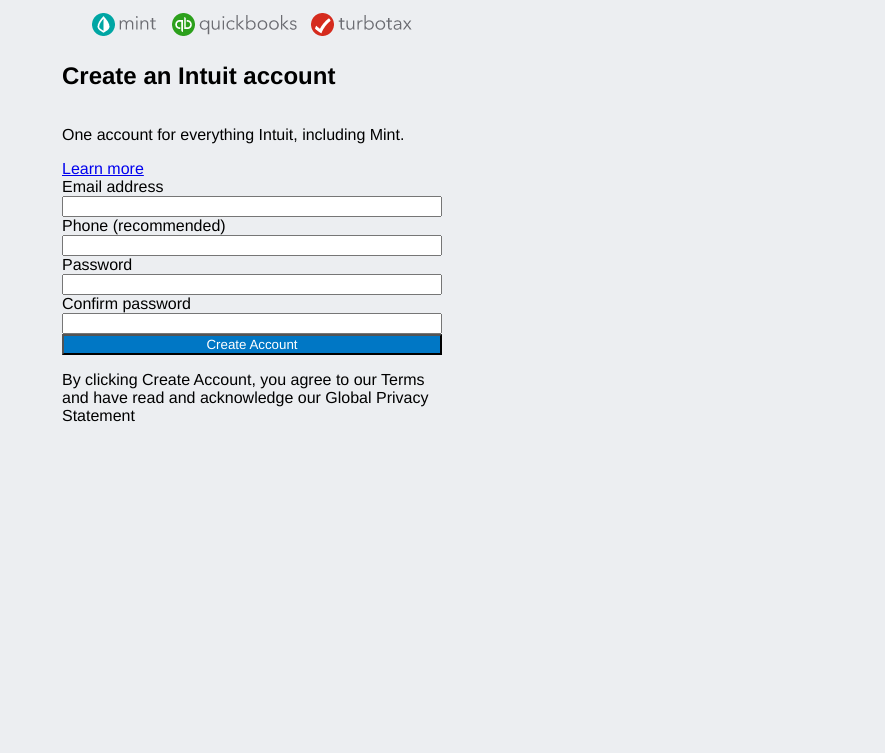
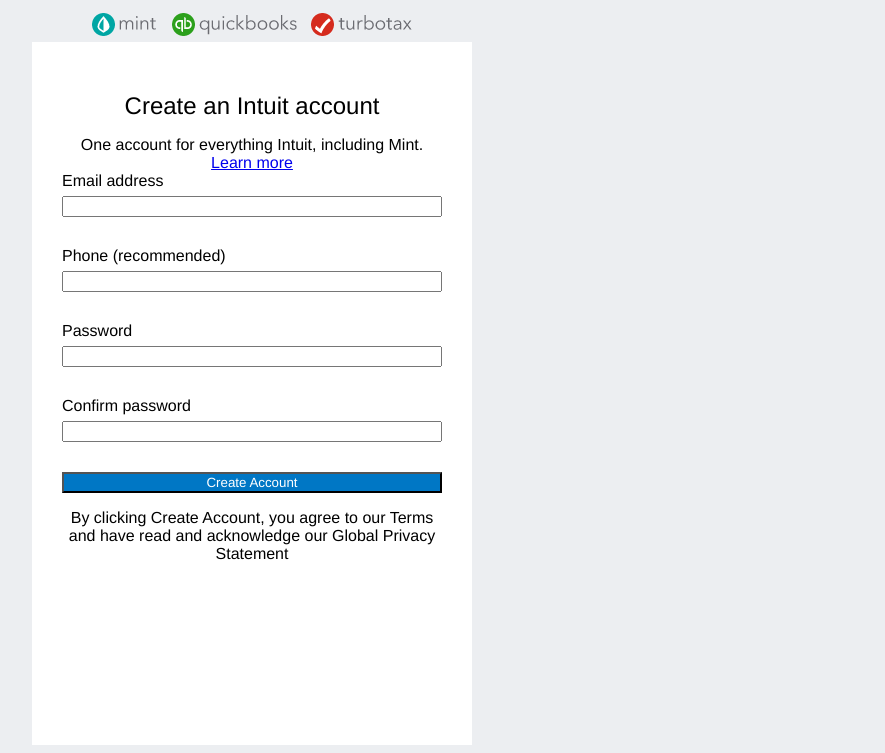
Before and after one commit to marboleda/html-forms, a plain HTML site: page index.html in a window 1280 px wide. Shown: the part 123-876 px from the top of the page, without its empty margins (388-1273 px from the left). Before the commit the page ends 816 px from the top, so only its background shows below. Drawn offline with Linux system fonts and the light colour scheme.

Commit message:
Add styling to form

```diff
--- a/css/style.css
+++ b/css/style.css
@@ -4,6 +4,11 @@
 
 body {
     background-color: rgb(236, 238, 241);
+}
+
+h2 {
+    font-weight: 500;
+    margin-bottom: 0;
 }
 
 #top {
@@ -48,4 +53,24 @@ form {
     height: 643px;
     width: 380px;
     margin: 0 auto;
+    background-color: rgb(255, 255, 255);
+    padding: 30px;
+    border-color: rgb(199, 199, 199);
 }
+
+#form-header, #learn-more, p {
+    text-align: center;
+}
+
+p {
+    margin-bottom: 0;
+}
+
+label {
+    padding-bottom: 6px;
+}
+
+.error {
+    margin: 5px 0;
+    min-height: 20px;
+}
--- a/index.html
+++ b/index.html
@@ -22,17 +22,21 @@
             <img src="assets/images/turbotax.png" alt="turbotax" />
         </div>
         <form>
-            <h2>Create an Intuit account</h2>
+            <h2 id="form-header">Create an Intuit account</h2>
             <p>One account for everything Intuit, including Mint.</p>
-            <a href="#">Learn more</a>
+            <a id="learn-more" href="#">Learn more</a>
             <label for="email">Email address</label>
             <input type="email" name="email" id="email" />
+            <span class="error"></span> <!-- for Error messages -->
             <label for="phone">Phone (recommended)</label>
             <input type="tel" name="phone" id="phone" />
+            <span class="error"></span> <!-- for Error messages -->
             <label for="pass">Password</label>
             <input type="password" name="pass" id="pass" />
+            <span class="error"></span> <!-- for Error messages -->
             <label for="pass-confirm">Confirm password</label>
             <input type="password" name="pass-confirm" id="pass-confirm" />
+            <span class="error"></span> <!-- for Error messages -->
             <button>Create Account</button>
             <p id="disclaimer">By clicking Create Account, you agree to our Terms and have read and acknowledge our Global Privacy Statement</p>
         </form>
```
